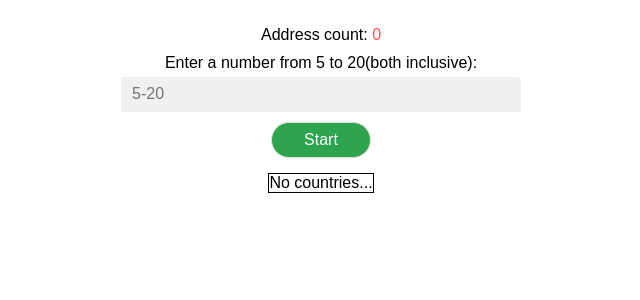
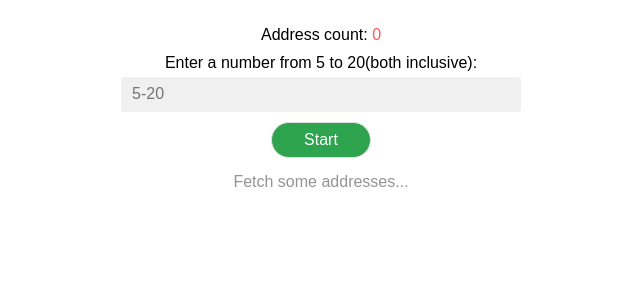
Before and after one commit to zangar-sultanbek/FM_assignment, a React (Create React App) app: page / in a window 1280 px wide. Shown: the top 300 px of the page, without its empty margins (319-959 px from the left). Built offline with nearby package versions, Linux system fonts and the light colour scheme.

Commit message:
Added CountriesAddresses.jsx & CountriesTable.jsx

```diff
--- /dev/null
+++ b/src/Components/CountriesList/CountriesAddresses/CountriesAddresses.jsx
@@ -0,0 +1,12 @@
+import React from 'react'
+
+const CountriesAddresses = ({addresses}) => {
+  return (
+    <div className='countries_addresses'>
+        <h3>Fetched addresses from the following countries:</h3>
+        {addresses.map(address => <div key={address.id}>{address?.country}</div>)}
+    </div>
+  )
+}
+
+export default React.memo(CountriesAddresses);
--- a/src/Components/CountriesList/CountriesList.jsx
+++ b/src/Components/CountriesList/CountriesList.jsx
@@ -1,18 +1,17 @@
 import React from 'react'
+import CountriesAddresses from './CountriesAddresses/CountriesAddresses'
+import '../../Styles/CountriesList/CountriesList.css'
+import CountriesTable from './CountriesTable/CountriesTable'
 
 const CountriesList = ({addresses, countries}) => {
-  if(!addresses) return <div>Fetch some addresses...</div>
+  if(!addresses.length) return <div className='countries_list_empty'>Fetch some addresses...</div>
 
   console.log(countries)
 
   return (
-    <div>
-      {addresses.map(address => <div key={address.id}>{address?.country}</div>)}
-
-      {countries.length
-      ? countries.map(country => <div key={country?.name?.official}><b>{country?.name?.official}</b></div>)
-      : <div>No countries...</div>
-      }
+    <div className='countries_list'>
+      <CountriesAddresses addresses={addresses} />
+      <CountriesTable countries={countries}/>
     </div>
   )
 }
--- /dev/null
+++ b/src/Components/CountriesList/CountriesTable/CountriesTable.jsx
@@ -0,0 +1,13 @@
+import React from 'react'
+
+const CountriesTable = ({countries}) => {
+    if(!countries.length) return;
+
+    return (
+        <div>
+            {countries.map(country => <div key={country?.name?.official}>{country?.name?.official}</div>)}
+        </div>
+    )
+}
+
+export default React.memo(CountriesTable)
--- a/src/Styles/AssignmentPage.css
+++ b/src/Styles/AssignmentPage.css
@@ -1,7 +1,7 @@
 .assignment_page{
     margin: 2vw auto 0 auto;
-    /*Change the width later*/
     min-width: 400px;
+    max-width: 400px;
 
     display: flex;
     flex-direction: column;
@@ -9,12 +9,3 @@
     align-items: center;
     gap: 15px;
 }
-
-.assignment_page > form:first-child{
-    /* flex: 1; */
-    /* border: 1px solid gray; */
-}
-.assignment_page > div:last-child{
-    /* flex: 1.5; */
-    border: 1px solid black;
-}
--- a/src/Styles/CountriesForm/CountriesForm.css
+++ b/src/Styles/CountriesForm/CountriesForm.css
@@ -4,7 +4,6 @@
     justify-content: flex-start;
     align-items: center;
     gap: 10px;
-    max-width: 400px;
 }
 /*Result*/
 .countries_form_result .result_positive{
--- /dev/null
+++ b/src/Styles/CountriesList/CountriesList.css
@@ -0,0 +1,24 @@
+.countries_list{
+    border: 1px solid black;
+    width: 100%;
+}
+
+.countries_list_empty{
+    color: gray;
+    animation: opacityAnim .7s infinite alternate;
+}
+
+/*Addresses*/
+.countries_addresses{
+    text-align: center;
+}
+
+@keyframes opacityAnim{
+    from{
+        color: rgb(128, 128, 128);
+    }
+    to{
+        color: rgb(214, 214, 214);
+    }
+}
+/*AddressesTable*/
```
